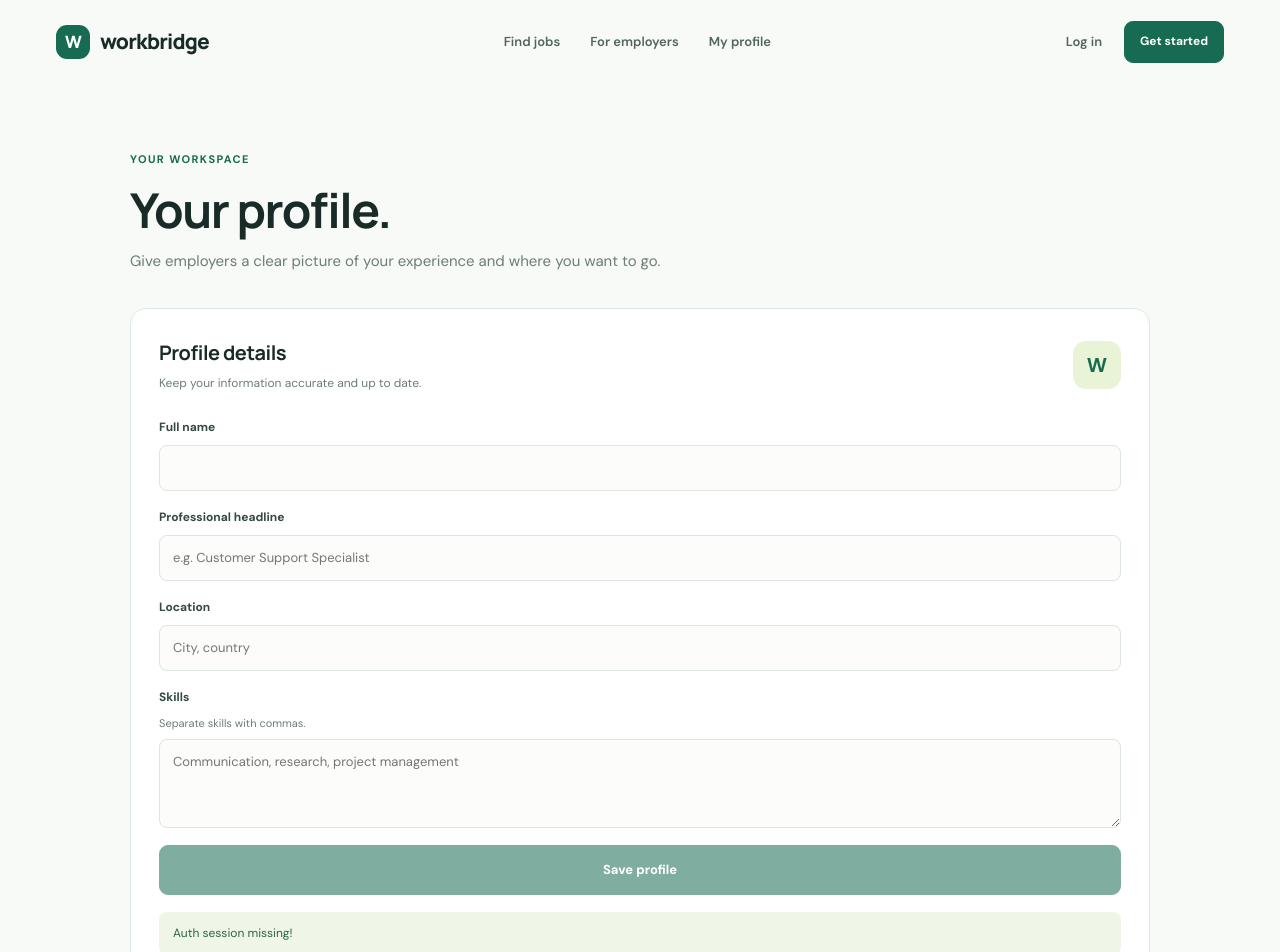
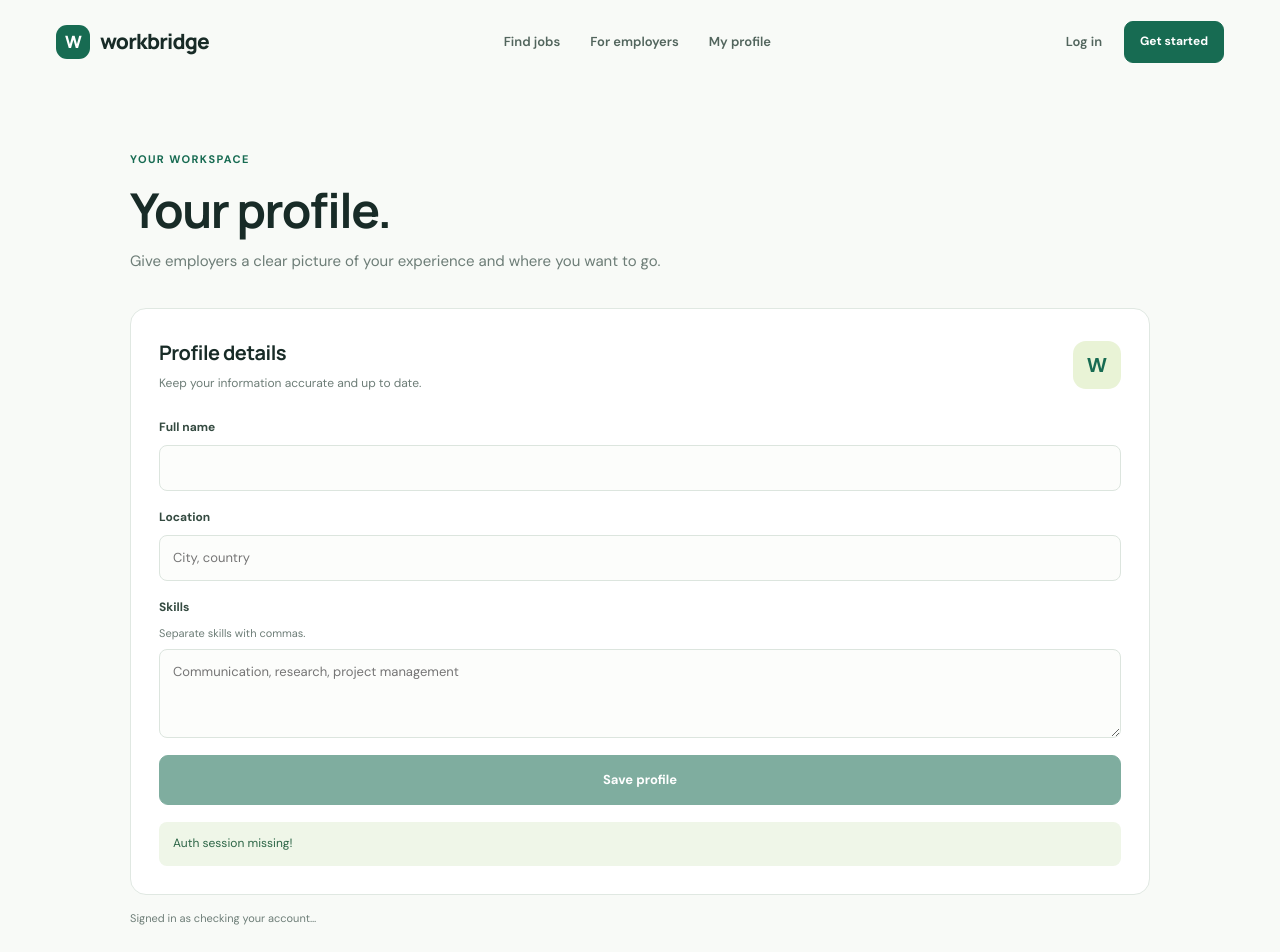
Before and after one commit to ava2lon/virtual-recruitment-office, a Next.js app: page /profile in a window 1280 px wide. Shown: the top 952 px of the page. Built offline with nearby package versions, Linux system fonts and the light colour scheme; no server answers.

Commit message:
Align candidate profile page with database schema

```diff
--- a/src/app/profile/page.js
+++ b/src/app/profile/page.js
@@ -6,7 +6,6 @@ import { getSupabase } from "../../lib/supabase";
 export default function ProfilePage() {
   const [user, setUser] = useState(null);
   const [name, setName] = useState("");
-  const [headline, setHeadline] = useState("");
   const [location, setLocation] = useState("");
   const [skills, setSkills] = useState("");
   const [message, setMessage] = useState("");
@@ -22,13 +21,19 @@ export default function ProfilePage() {
         if (!currentUser) { window.location.assign("/login"); return; }
         if (!active) return;
         setUser(currentUser);
-        setName(currentUser.user_metadata?.full_name || "");
-        const { data } = await supabase.from("profiles").select("*").eq("id", currentUser.id).maybeSingle();
-        if (data && active) {
-          setName(data.full_name || currentUser.user_metadata?.full_name || "");
-          setHeadline(data.headline || "");
-          setLocation(data.location || "");
-          setSkills(Array.isArray(data.skills) ? data.skills.join(", ") : (data.skills || ""));
+        const { data: profile, error: profileError } = await supabase
+          .from("profiles").select("first_name,last_name,email").eq("id", currentUser.id).maybeSingle();
+        if (profileError) throw profileError;
+        setName([profile?.first_name, profile?.last_name].filter(Boolean).join(" ") || currentUser.user_metadata?.full_name || "");
+        const { data: candidate, error: candidateError } = await supabase
+          .from("candidates").select("id,location").eq("user_id", currentUser.id).maybeSingle();
+        if (candidateError) throw candidateError;
+        if (candidate) {
+          setLocation(candidate.location || "");
+          const { data: skillRows, error: skillsError } = await supabase
+            .from("candidate_skills").select("skill").eq("candidate_id", candidate.id);
+          if (skillsError) throw skillsError;
+          setSkills((skillRows || []).map(row => row.skill).join(", "));
         }
       } catch (error) { if (active) setMessage(error.message || "Could not load profile details."); }
     })();
@@ -36,15 +41,38 @@ export default function ProfilePage() {
   }, []);
 
   async function save(event) {
-    event.preventDefault(); setBusy(true); setMessage("");
+    event.preventDefault();
+    if (!user) return;
+    setBusy(true); setMessage("");
     try {
       const supabase = getSupabase();
-      const { error } = await supabase.from("profiles").upsert({ id: user.id, full_name: name, headline, location, skills: skills.split(",").map(s => s.trim()).filter(Boolean), updated_at: new Date().toISOString() }, { onConflict: "id" });
-      if (error) throw error;
+      const parts = name.trim().split(/\\s+/);
+      const first_name = parts.shift() || "";
+      const last_name = parts.join(" ");
+      const { error: profileError } = await supabase.from("profiles").upsert({
+        id: user.id, email: user.email, first_name, last_name, updated_at: new Date().toISOString()
+      }, { onConflict: "id" });
+      if (profileError) throw profileError;
+
+      const { data: candidate, error: candidateError } = await supabase.from("candidates").upsert({
+        user_id: user.id, email: user.email, first_name, last_name, location: location.trim() || null,
+        updated_at: new Date().toISOString()
+      }, { onConflict: "user_id" }).select("id").single();
+      if (candidateError) throw candidateError;
+
+      const nextSkills = [...new Set(skills.split(",").map(s => s.trim()).filter(Boolean))];
+      const { error: deleteError } = await supabase.from("candidate_skills").delete().eq("candidate_id", candidate.id);
+      if (deleteError) throw deleteError;
+      if (nextSkills.length) {
+        const { error: skillsError } = await supabase.from("candidate_skills").insert(
+          nextSkills.map(skill => ({ candidate_id: candidate.id, skill, source: "candidate" }))
+        );
+        if (skillsError) throw skillsError;
+      }
       setMessage("Profile saved.");
-    } catch (error) { setMessage("Could not save profile: " + (error.message || "Please check your profile table schema and permissions.")); }
+    } catch (error) { setMessage("Could not save profile: " + (error.message || "Check your account permissions.")); }
     finally { setBusy(false); }
   }
 
-  return <section className="page-shell"><div className="page-intro"><span className="eyebrow">Your workspace</span><h1>Your profile.</h1><p>Give employers a clear picture of your experience and where you want to go.</p></div><div className="dashboard-card"><div className="card-heading"><div><h2>Profile details</h2><p>Keep your information accurate and up to date.</p></div><span className="profile-avatar">{(name || user?.email || "W").charAt(0).toUpperCase()}</span></div><form className="form-stack" onSubmit={save}><label>Full name<input value={name} onChange={e => setName(e.target.value)} required /></label><label>Professional headline<input value={headline} onChange={e => setHeadline(e.target.value)} placeholder="e.g. Customer Support Specialist" /></label><label>Location<input value={location} onChange={e => setLocation(e.target.value)} placeholder="City, country" /></label><label>Skills <small>Separate skills with commas.</small><textarea value={skills} onChange={e => setSkills(e.target.value)} rows={3} placeholder="Communication, research, project management" /></label><button className="button" disabled={busy || !user}>{busy ? "Saving…" : "Save profile"}</button>{message && <p className="form-message" role="status">{message}</p>}</form></div><p className="page-note">Signed in as {user?.email || "checking your account…"}</p></section>;
+  return <section className="page-shell"><div className="page-intro"><span className="eyebrow">Your workspace</span><h1>Your profile.</h1><p>Give employers a clear picture of your experience and where you want to go.</p></div><div className="dashboard-card"><div className="card-heading"><div><h2>Profile details</h2><p>Keep your information accurate and up to date.</p></div><span className="profile-avatar">{(name || user?.email || "W").charAt(0).toUpperCase()}</span></div><form className="form-stack" onSubmit={save}><label>Full name<input value={name} onChange={e => setName(e.target.value)} required /></label><label>Location<input value={location} onChange={e => setLocation(e.target.value)} placeholder="City, country" /></label><label>Skills <small>Separate skills with commas.</small><textarea value={skills} onChange={e => setSkills(e.target.value)} rows={3} placeholder="Communication, research, project management" /></label><button className="button" disabled={busy || !user}>{busy ? "Saving…" : "Save profile"}</button>{message && <p className="form-message" role="status">{message}</p>}</form></div><p className="page-note">Signed in as {user?.email || "checking your account…"}</p></section>;
 }
```
